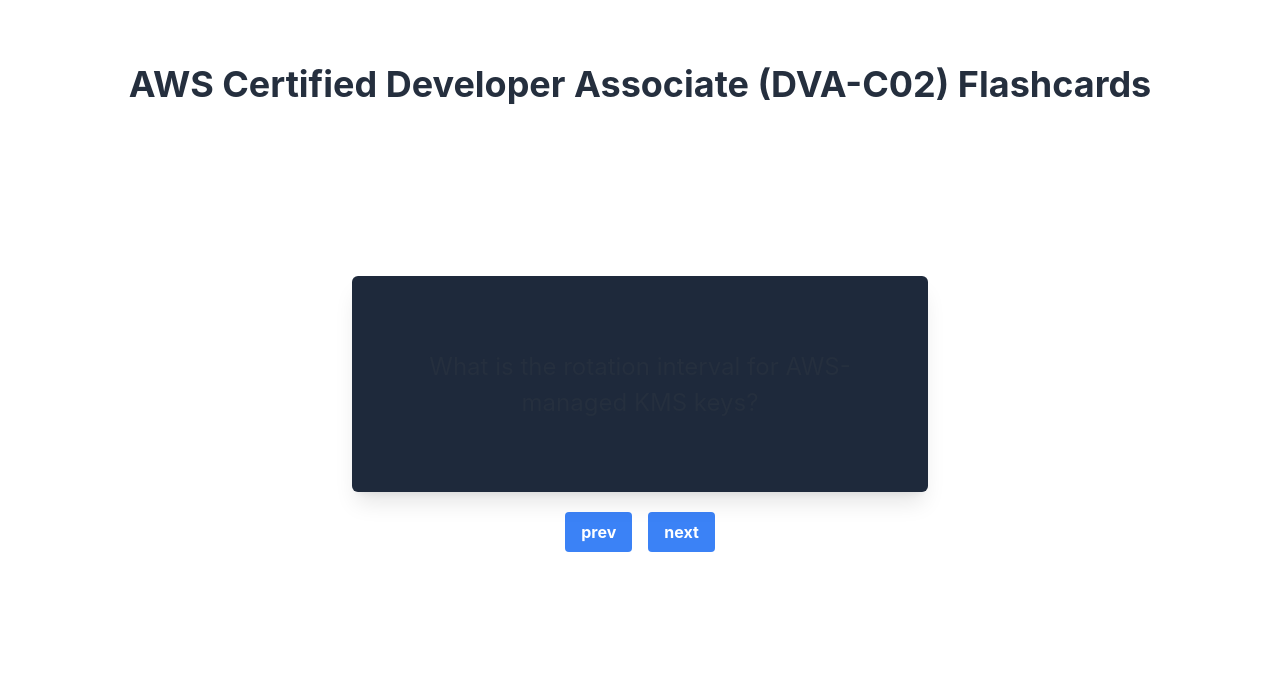
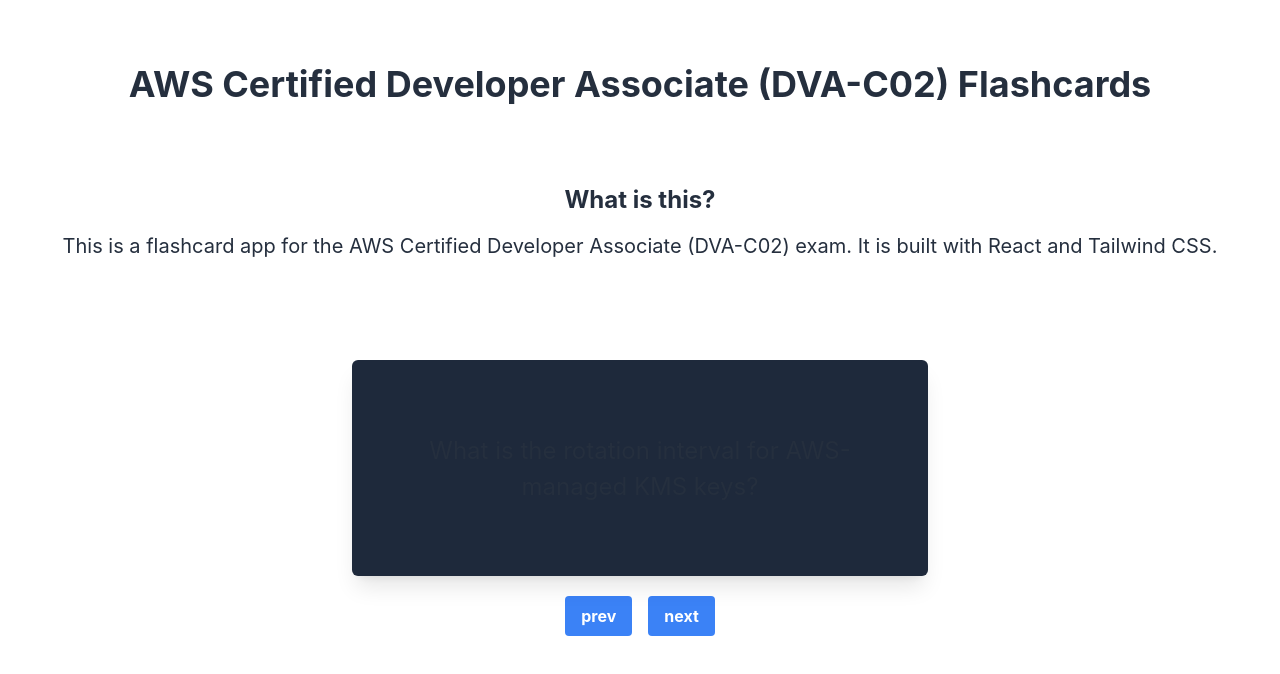
Before and after one commit to gerjunior/flashcards, a React (Vite) app: page / in a window 1280 px wide. Shown: the top 674 px of the page. Built offline with nearby package versions, Linux system fonts and the light colour scheme.

Commit message:
feat: include What is This? section

```diff
--- a/src/pages/Main.tsx
+++ b/src/pages/Main.tsx
@@ -24,8 +24,14 @@
 
   return (
     <div className="min-h-full flex flex-col">
-      <h1 className="text-4xl font-bold mb-48 mt-8">AWS Certified Developer Associate (DVA-C02) Flashcards</h1>
-      <div className="flex flex-col justify-center items-center">
+      <h1 className="text-4xl font-bold mb-20 mt-8">AWS Certified Developer Associate (DVA-C02) Flashcards</h1>
+      <div>
+        <p className="text-2xl font-bold mb-4">What is this?</p>
+        <p className="text-xl mb-20">
+          This is a flashcard app for the AWS Certified Developer Associate (DVA-C02) exam. It is built with React and Tailwind CSS.
+        </p>
+      </div>
+      <div className="flex flex-col justify-center items-center mt-10">
         <CardFlip card={cards[currentCard]} />
         <div className="flex flex-row justify-center items-center pt-10 space-x-4">
           <Button text="prev" onClick={handleClickPrev} />
```
